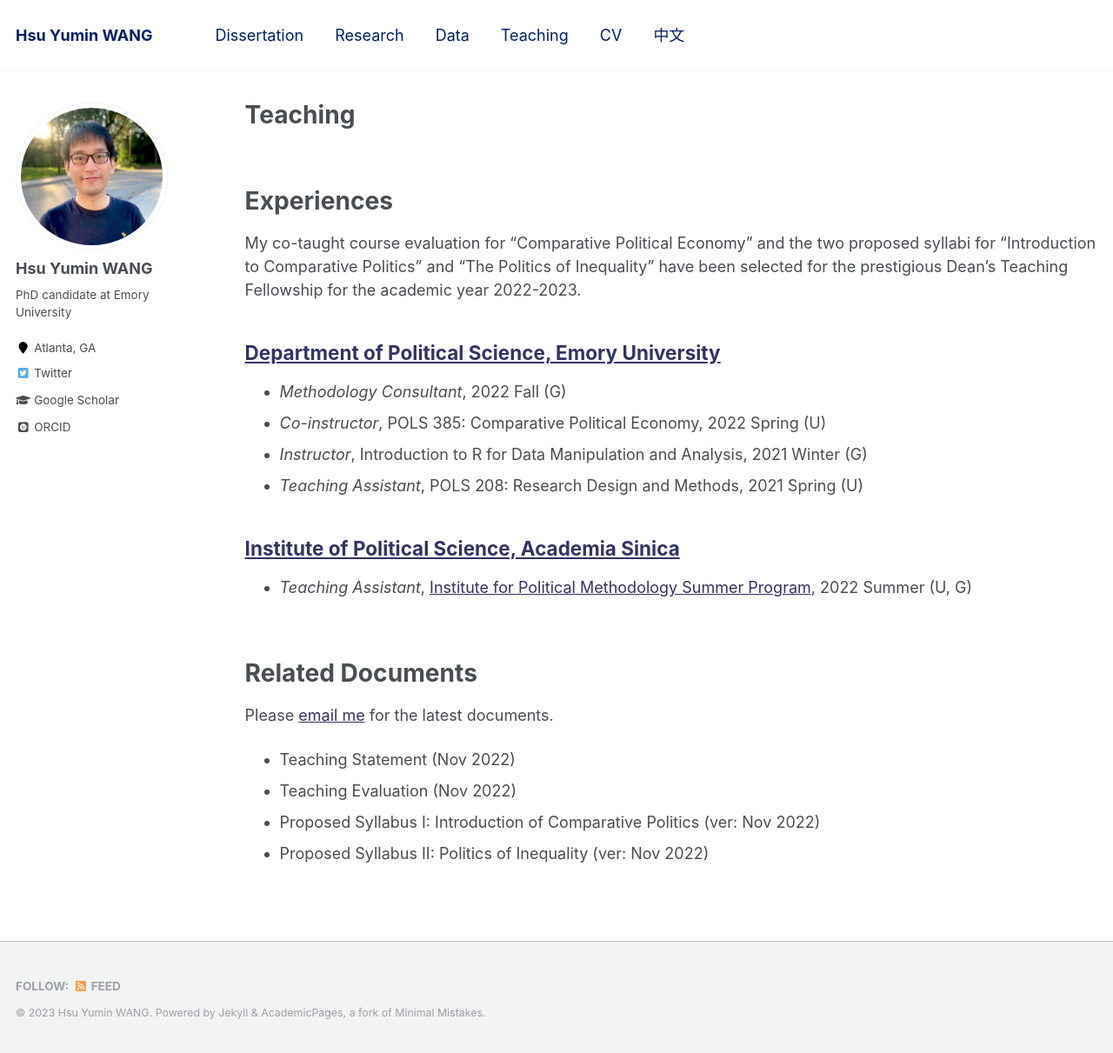
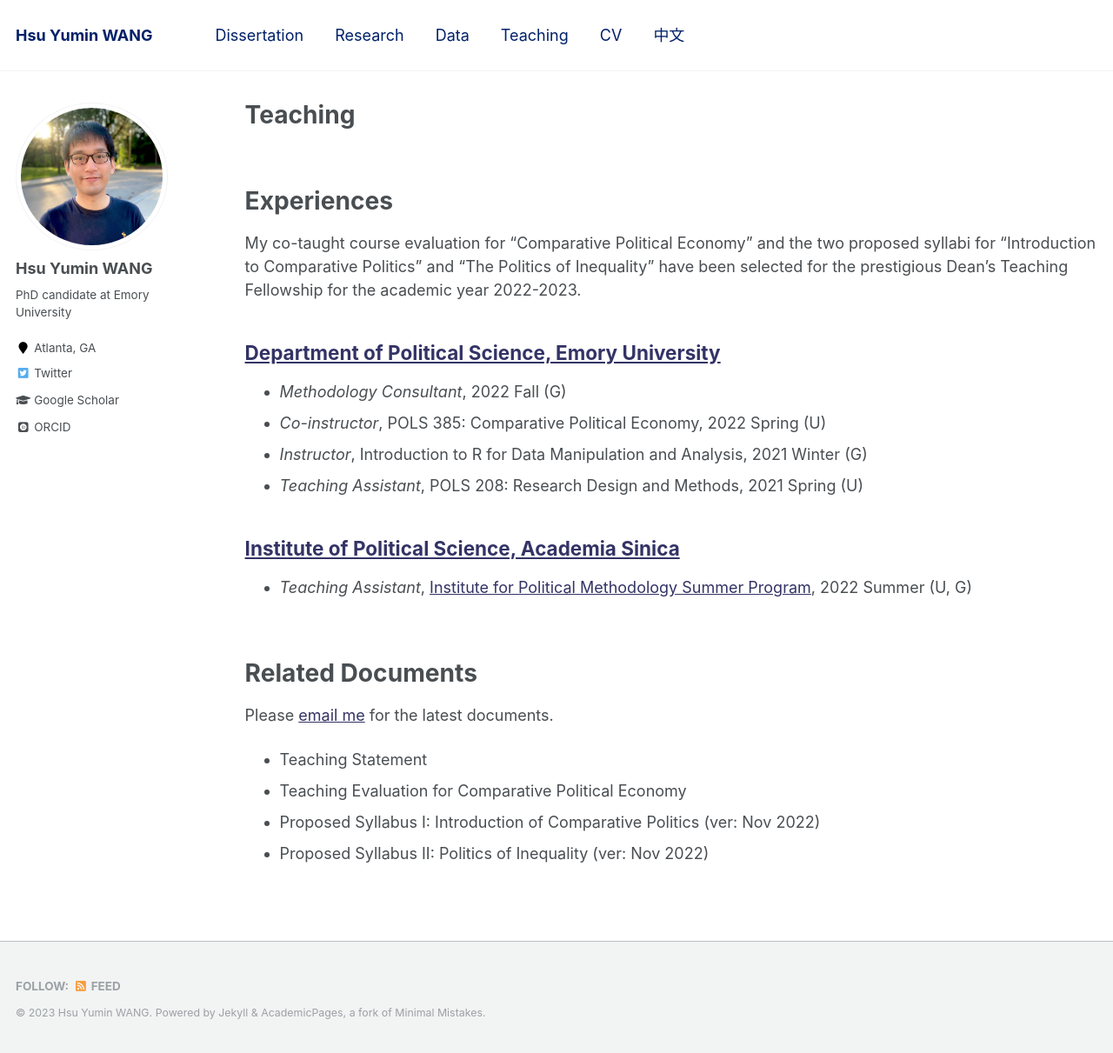
Before and after one commit to hsuyumin/hsuyumin.github.io, a Jekyll site: the page built from _pages/teaching.md, in a window 1280 px wide and 1211 px high. Shown: the whole window at 87% size. Built offline with Jekyll 4.4.1, drawn with Linux system fonts in a browser that asks for light colours; some web fonts are replaced.

Commit message:
Update teaching.md

```diff
--- a/_pages/teaching.md
+++ b/_pages/teaching.md
@@ -27,7 +27,7 @@ My co-taught course evaluation for "Comparative Political Economy" and the two p
 # Related Documents
 Please [email me](mailto:hsu.yumin.wang@emory.edu) for the latest documents.
 
-* Teaching Statement (Nov 2022)
-* Teaching Evaluation (Nov 2022)
+* Teaching Statement
+* Teaching Evaluation for Comparative Political Economy
 * Proposed Syllabus I: Introduction of Comparative Politics (ver: Nov 2022)
 * Proposed Syllabus II: Politics of Inequality (ver: Nov 2022)
```
